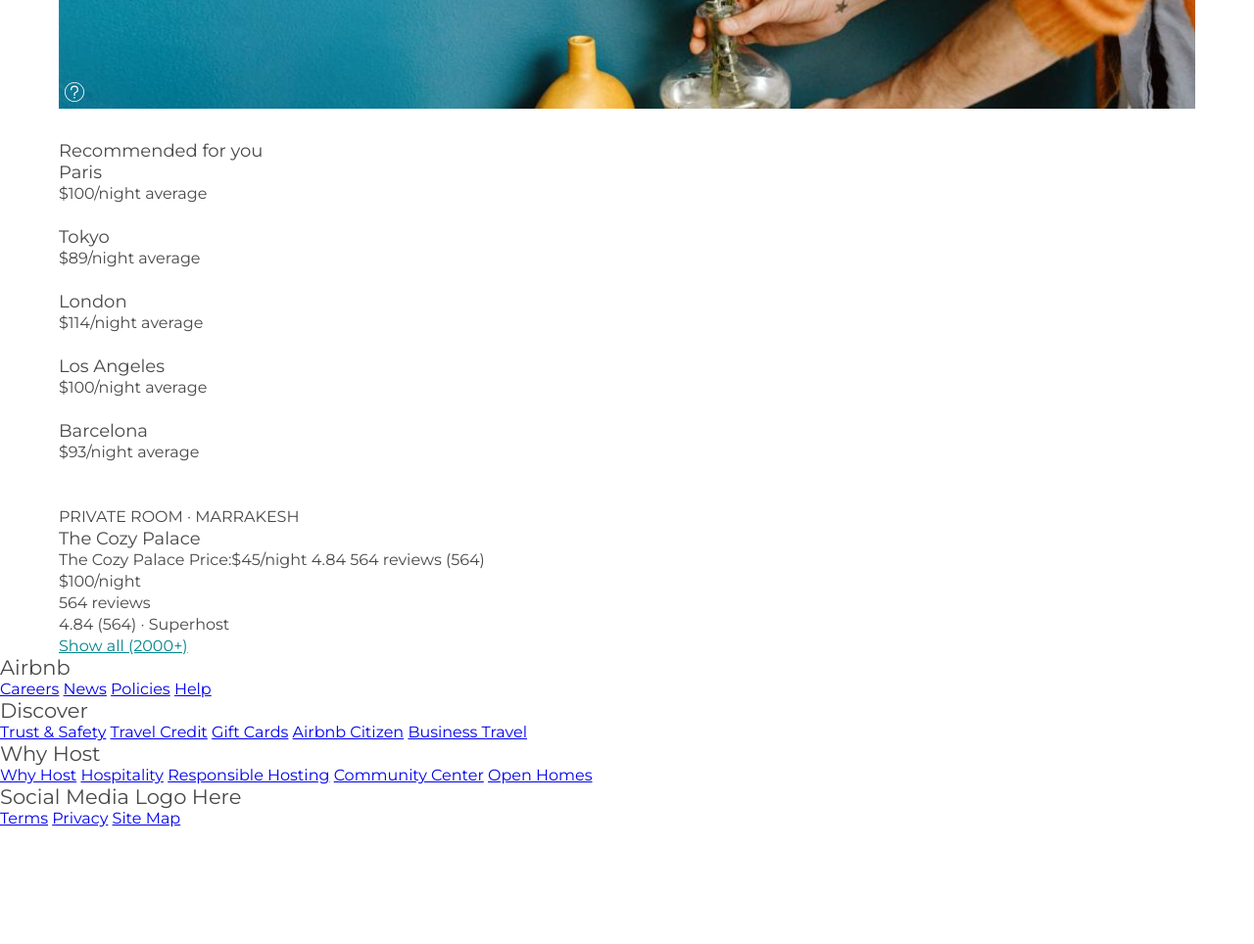
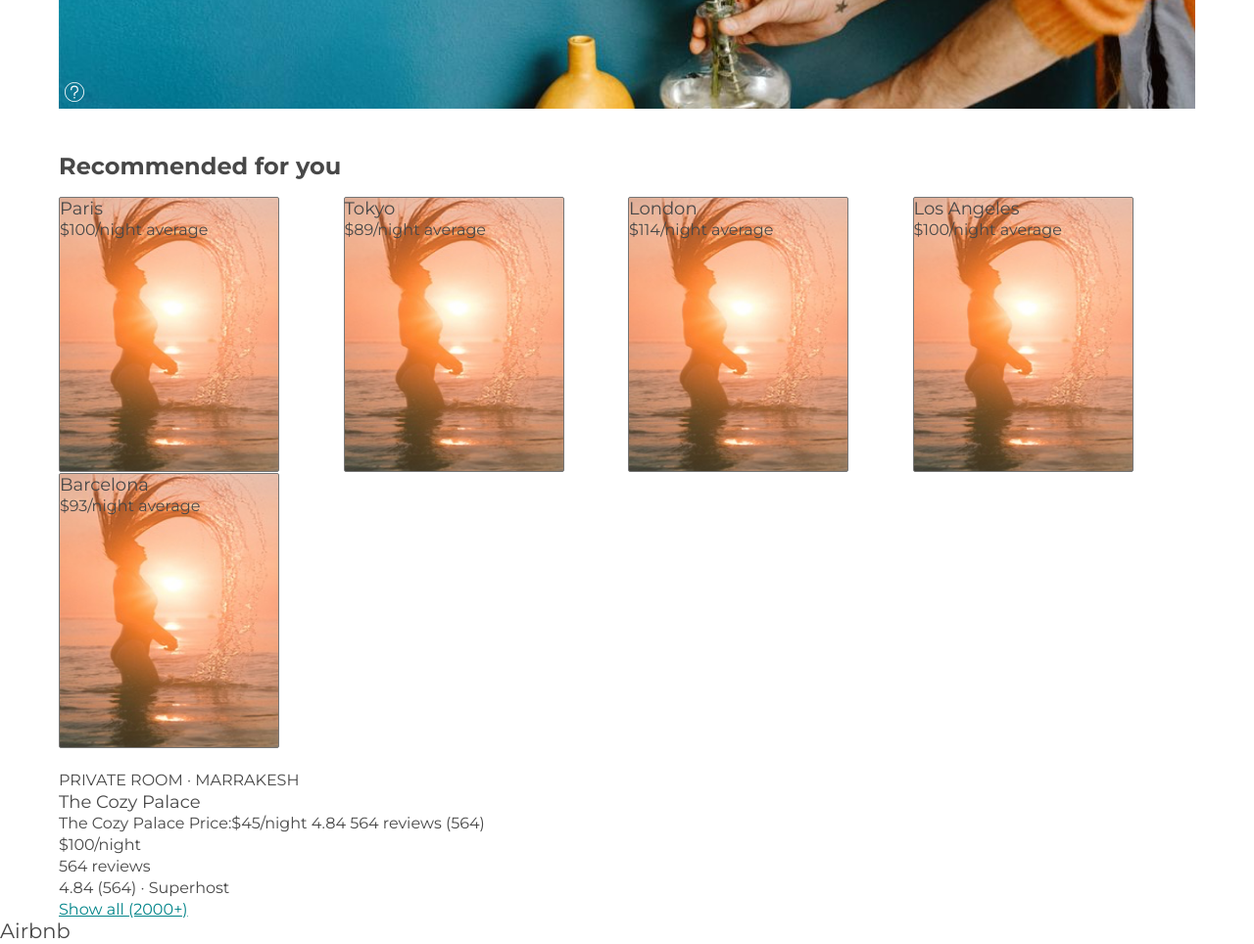
Before and after one commit to Boasbabs/airbnb-clone-css-only, a website: page index.html in a window 1280 px wide. Shown: the part 1218-2182 px from the top of the page at 98% size. Before the commit the page ends 2065 px from the top, so only its background shows below. Drawn offline with Linux system fonts and the light colour scheme.

Commit message:
WIP: recommedation

```diff
--- a/assets/css/index.css
+++ b/assets/css/index.css
@@ -387,7 +387,8 @@ main > * {
   align-self: center;
 }
 
-.explore > h2 {
+.explore-title,
+.recommendation-title {
   grid-column: 1/-1;
   font-weight: 800;
   font-size: 24px;
@@ -423,7 +424,6 @@ main > * {
   line-height: 44px;
   font-weight: 400;
   width: 600px;
-
   color: #ffffff;
 }
 
@@ -474,6 +474,39 @@ main > * {
 
 /*
   ========================================
+  recommendation section
+  ========================================
+*/
+
+.recommendation {
+  display: grid;
+  grid-template-columns: repeat(auto-fill, minmax(250px, 1fr));
+  grid-column-gap: 2px;
+  grid-row-gap: 1px;
+}
+
+.rec-card {
+  display: flex;
+  flex-direction: column;
+  border: 1px solid #767676;
+  /* grid-column: 1/-1; */
+  border-radius: 2px;
+  height: 281px;
+  width: 225px;
+  position: relative;
+}
+
+.rec-card > img {
+  position: absolute;
+  z-index: -2;
+  top: 0;
+  right: 0;
+  width: 100%;
+  height: 100%;
+}
+
+/*
+  ========================================
   Mobile Responsiveness
   ========================================
 */
--- a/index.html
+++ b/index.html
@@ -72,7 +72,7 @@
     </header>
     <main>
       <section class="explore">
-        <h2>Explore Airbnb</h2>
+        <h2 class="explore-title">Explore Airbnb</h2>
         <div class="explore-cards">
           <img src="/assets/images/image1.png" alt="Explore image" />
           <h4 class="explore-title">Stays</h4>
@@ -92,11 +92,10 @@
       </section>
 
       <section class="mini-hero">
-        <!-- <div><img src="/assets/images/hero-image.jpg" alt="" /></div> -->
         <div class="hero-section-1">
           <h3>
-                Earn up to <span class="mh-bold">$1,154</span>/month hosting your home
-                in Lagos NG
+            Earn up to <span class="mh-bold">$1,154</span>/month hosting your
+            home in Lagos NG
           </h3>
         </div>
         <div class="hero-section-2">
@@ -118,9 +117,6 @@
             </svg>
           </button>
         </div>
-
-
-
       </section>
 
       <section class="recommendation">
@@ -128,27 +124,27 @@
         <div class="rec-card">
           <h4 class="rec-card--title">Paris</h4>
           <p>$100/night average</p>
-          <img src="" alt="" class="rec-card--image" />
+          <img src="/assets/images/image14.png" alt="" class="rec-card--image" />
         </div>
         <div class="rec-card">
           <h4 class="rec-card--title">Tokyo</h4>
           <p>$89/night average</p>
-          <img src="" alt="" class="rec-card--image" />
+          <img src="/assets/images/image14.png" alt="" class="rec-card--image" />
         </div>
         <div class="rec-card">
           <h4 class="rec-card--title">London</h4>
           <p>$114/night average</p>
-          <img src="" alt="" class="rec-card--image" />
+          <img src="/assets/images/image14.png" alt="" class="rec-card--image" />
         </div>
         <div class="rec-card">
           <h4 class="rec-card--title">Los Angeles</h4>
           <p>$100/night average</p>
-          <img src="" alt="" class="rec-card--image" />
+          <img src="/assets/images/image14.png" alt="" class="rec-card--image" />
         </div>
         <div class="rec-card">
           <h4 class="rec-card--title">Barcelona</h4>
           <p>$93/night average</p>
-          <img src="" alt="" class="rec-card--image" />
+          <img src="/assets/images/image14.png" alt="" class="rec-card--image" />
         </div>
       </section>
 
```
Lines whose indentation alone changed are shown as unchanged.
